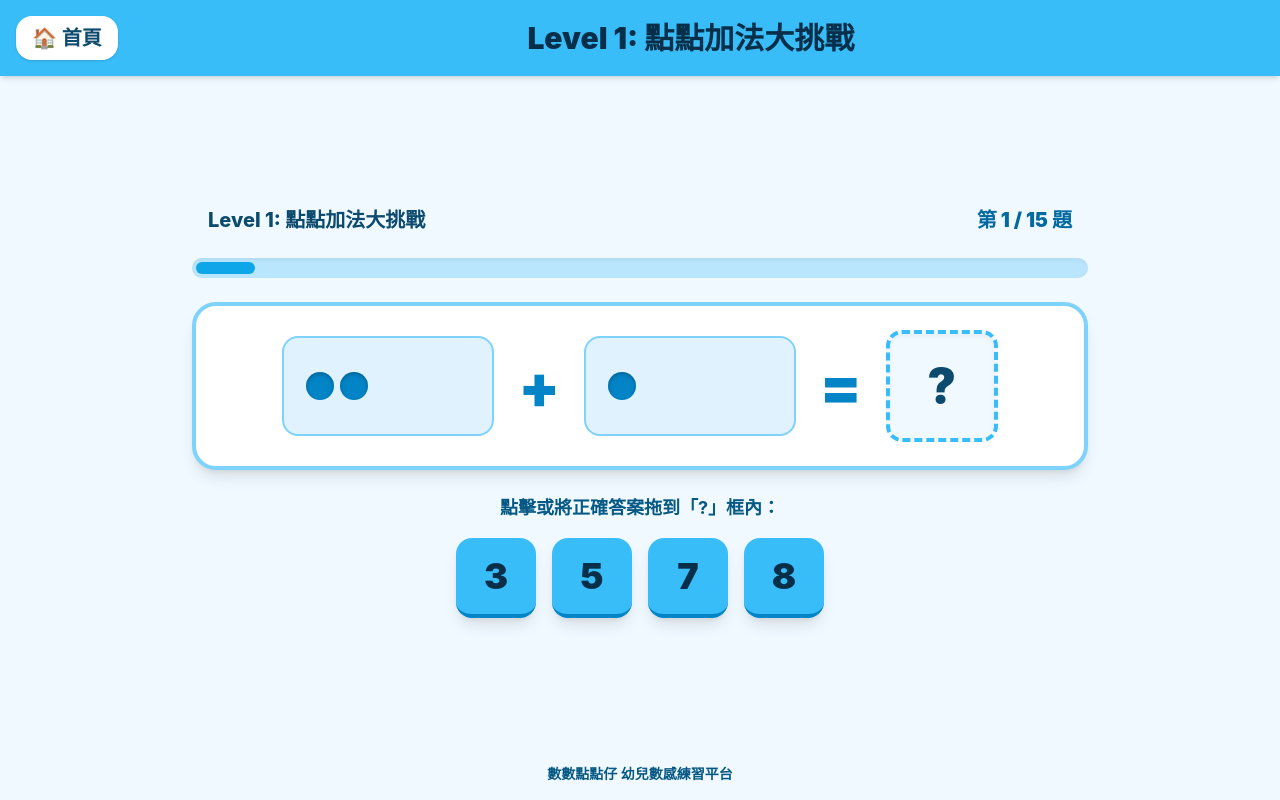
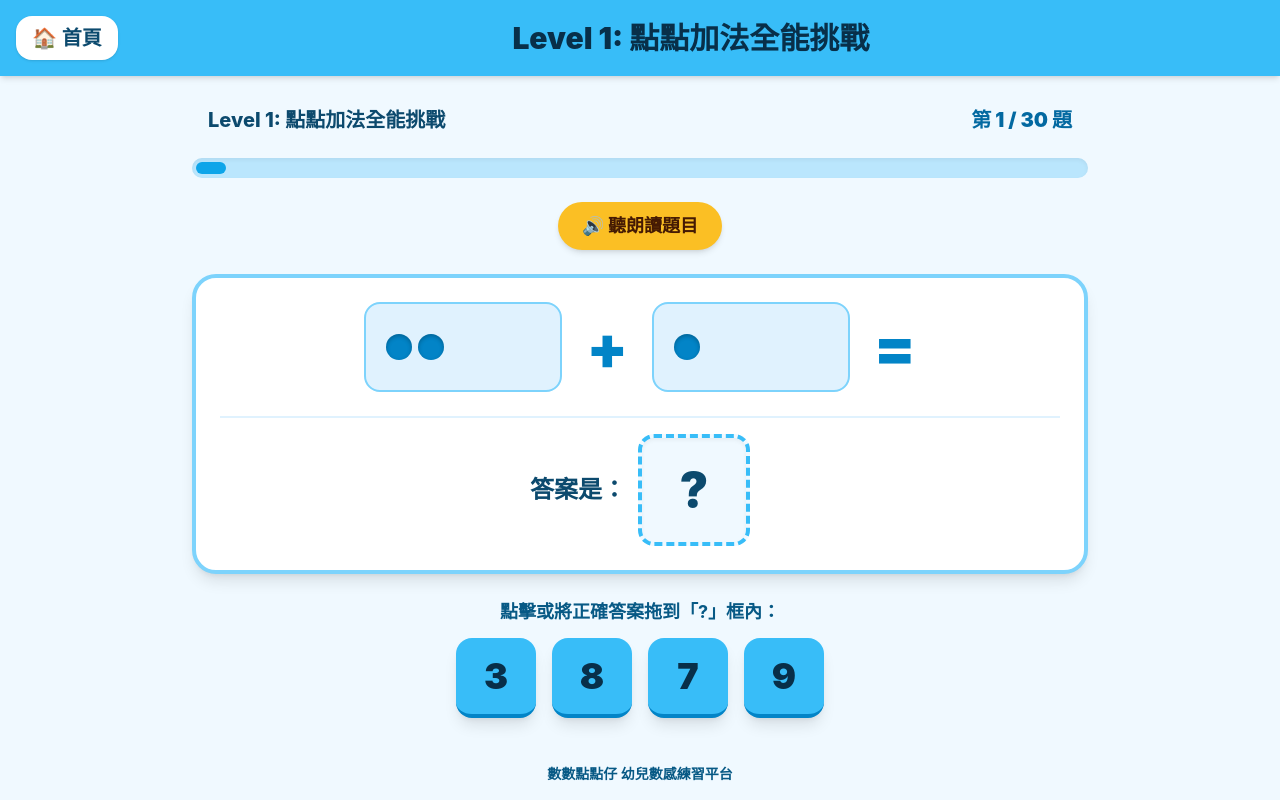
Before and after one commit to trainleestory-study/kids-learning-game-, a plain HTML site: page dot-counting-game.html in a window 1280 px wide. Both pictures are taken after a click on the element 410 px from the left and 462 px from the top of the page. Drawn offline with nearby package versions, Linux system fonts and the light colour scheme.

Commit message:
Update dot-counting-game.html

```diff
--- a/dot-counting-game.html
+++ b/dot-counting-game.html
@@ -3,7 +3,7 @@
 <head>
   <meta charset="UTF-8">
   <meta name="viewport" content="width=device-width, initial-scale=1.0, maximum-scale=1.0, user-scalable=no">
-  <title>數數點點仔 - 幼兒加減法練習平台</title>
+  <title>數數點點仔 - 幼兒數感練習平台</title>
   <!-- Tailwind CSS CDN -->
   <script src="https://cdn.tailwindcss.com"></script>
   <!-- Canvas Confetti CDN -->
@@ -35,7 +35,7 @@
       gap: 6px;
       justify-items: center;
       align-items: center;
-      padding: 6px;
+      padding: 4px;
     }
     .dot-circle {
       width: 20px;
@@ -46,9 +46,8 @@
     }
     @media (min-width: 768px) {
       .dot-circle {
-        width: 28px;
-        height: 28px;
-        gap: 8px;
+        width: 26px;
+        height: 26px;
       }
     }
   </style>
@@ -70,11 +69,9 @@
     <div id="mainMenu" class="w-full max-w-4xl space-y-6">
       <div class="text-center mb-8">
         <h2 class="text-3xl md:text-4xl font-black text-sky-900 mb-2">請選擇關卡</h2>
-        <p class="text-sky-800 text-lg font-bold">一起來數點點，挑戰加法與減法！</p>
+        <p class="text-sky-800 text-lg font-bold">點擊聽題目，挑戰 30 道數數與加減法題目！</p>
       </div>
-      <div id="levelGrid" class="grid grid-cols-1 md:grid-cols-2 gap-6">
-        <!-- 關卡卡片由 JS 動態生成 -->
-      </div>
+      <div id="levelGrid" class="grid grid-cols-1 md:grid-cols-2 gap-6"></div>
     </div>
 
     <!-- 2. 遊戲進行畫面 -->
@@ -82,44 +79,44 @@
       <!-- 關卡標題與進度條 -->
       <div class="w-full flex justify-between items-center px-4">
         <span id="levelDisplayTitle" class="text-xl font-extrabold text-sky-900">關卡</span>
-        <span id="progressText" class="text-xl font-black text-sky-700">第 1 / 15 題</span>
+        <span id="progressText" class="text-xl font-black text-sky-700">第 1 / 30 題</span>
       </div>
       <div class="w-full bg-sky-200 h-5 rounded-full overflow-hidden p-1 shadow-inner">
         <div id="progressBar" class="bg-sky-500 h-full w-0 rounded-full transition-all duration-300"></div>
       </div>
 
-      <!-- 題目顯示區： (卡片 1) [ + / - ] (卡片 2) = [ ? ] -->
-      <div class="flex flex-wrap items-center justify-center gap-3 md:gap-6 w-full my-4 bg-white p-6 rounded-3xl border-4 border-sky-300 shadow-lg">
-        <!-- 被算數卡片 -->
-        <div id="num1Card" class="bg-sky-100 border-2 border-sky-300 rounded-2xl p-4 min-w-[100px] min-h-[100px] flex items-center justify-center"></div>
+      <!-- 朗讀按鈕 -->
+      <button onclick="speakCurrentQuestion()" class="bg-amber-400 hover:bg-amber-500 text-amber-950 font-black text-lg px-6 py-2.5 rounded-full shadow-md btn-bounce flex items-center gap-2">
+        🔊 聽朗讀題目
+      </button>
 
-        <!-- 運算符號 (+ / -) -->
-        <span id="operatorSymbol" class="text-4xl md:text-6xl font-black text-sky-600">+</span>
+      <!-- 題目顯示區 -->
+      <div class="w-full bg-white p-6 rounded-3xl border-4 border-sky-300 shadow-lg flex flex-col items-center gap-6">
+        <!-- 上方：題目表達式卡片 -->
+        <div id="questionContainer" class="flex flex-wrap items-center justify-center gap-3 md:gap-6 w-full"></div>
 
-        <!-- 運算數卡片 -->
-        <div id="num2Card" class="bg-sky-100 border-2 border-sky-300 rounded-2xl p-4 min-w-[100px] min-h-[100px] flex items-center justify-center"></div>
-
-        <span class="text-4xl md:text-6xl font-black text-sky-600">=</span>
-
-        <!-- 答案目標框 (Drop Zone) -->
-        <div id="answerBox" class="drop-zone border-4 border-dashed border-sky-400 bg-sky-50 rounded-2xl w-24 h-24 md:w-28 md:h-28 flex items-center justify-center text-4xl md:text-5xl font-black text-sky-900 shadow-inner">
-          ?
+        <!-- 下方：答案放置目標框 (分離設計，確保位置固定且不干擾題目) -->
+        <div class="flex items-center gap-3 border-t-2 border-sky-100 pt-4 w-full justify-center">
+          <span class="text-2xl font-black text-sky-900">答案是：</span>
+          <div id="answerBox" class="drop-zone border-4 border-dashed border-sky-400 bg-sky-50 rounded-2xl w-24 h-24 md:w-28 md:h-28 flex items-center justify-center text-4xl md:text-5xl font-black text-sky-900 shadow-inner">
+            ?
+          </div>
         </div>
       </div>
 
       <!-- 選項卡片區 -->
-      <div class="w-full mt-2">
-        <p class="text-center text-sky-800 font-bold mb-4 text-lg">點擊或將正確答案拖到「?」框內：</p>
+      <div class="w-full">
+        <p class="text-center text-sky-800 font-bold mb-3 text-lg">點擊或將正確答案拖到「?」框內：</p>
         <div id="optionsContainer" class="flex flex-wrap justify-center gap-4"></div>
       </div>
     </div>
 
-    <!-- 3. 獎勵通關 Modal -->
+    <!-- 3. 獎勵 Modal -->
     <div id="rewardModal" class="fixed inset-0 bg-black/50 backdrop-blur-sm hidden flex items-center justify-center p-4 z-50">
       <div class="bg-white rounded-3xl p-8 max-w-md w-full text-center space-y-6 shadow-2xl">
         <div class="text-8xl animate-bounce">🏆</div>
         <h3 id="rewardTitle" class="text-3xl font-black text-sky-600">數數小專家！</h3>
-        <p id="rewardDesc" class="text-slate-600 text-lg font-bold">太棒了！你順利完成了所有題目！</p>
+        <p id="rewardDesc" class="text-slate-600 text-lg font-bold">太棒了！你順利完成了所有 30 道題目！</p>
         <button onclick="showMainMenu()" class="w-full bg-sky-400 text-sky-950 font-bold text-xl py-4 rounded-2xl shadow-lg hover:bg-sky-500 btn-bounce">
           再玩一次 / 回首頁
         </button>
@@ -134,22 +131,23 @@
 
   <script>
     /* ==========================================================================
-       【頂層 JSON 設定檔】簡易編輯區
+       【頂層 JSON 設定檔】
        ========================================================================== */
     const GAME_CONFIG = {
+      lang: "zh-HK", // 粵語發音
       levels: [
         {
           id: 1,
           mode: "add",
-          title: "Level 1: 點點加法大挑戰",
-          desc: "共 15 題 (Q1-5: 1-5點 | Q6-10: 1-5數字 | Q11-13: 6-10點 | Q14-15: 10-15點)",
+          title: "Level 1: 點點加法全能挑戰",
+          desc: "共 30 題 (Q1-10 加法 | Q11-15 點數選數 | Q16-20 加法 | Q21-25 點數選數 | Q26-30 加法)",
           color: "bg-sky-400 hover:bg-sky-500 text-white"
         },
         {
           id: 2,
           mode: "sub",
-          title: "Level 2: 點點減法大挑戰",
-          desc: "共 15 題 (Q1-5: 1-5點 | Q6-10: 1-5數字 | Q11-13: 6-10點 | Q14-15: 10-15點)",
+          title: "Level 2: 點點減法全能挑戰",
+          desc: "共 30 題 (Q1-10 減法 | Q11-15 點數選數 | Q16-20 減法 | Q21-25 點數選數 | Q26-30 減法)",
           color: "bg-emerald-500 hover:bg-emerald-600 text-white"
         }
       ]
@@ -159,9 +157,30 @@
     let currentQuestionIndex = 0;
     let questionsList = [];
     let currentQuestion = null;
+    let lastCorrectOptionIndex = -1;
 
     function getRandomInt(min, max) {
       return Math.floor(Math.random() * (max - min + 1)) + min;
+    }
+
+    function speakText(text) {
+      if ('speechSynthesis' in window) {
+        window.speechSynthesis.cancel();
+        const utterance = new SpeechSynthesisUtterance(text);
+        utterance.lang = GAME_CONFIG.lang;
+        utterance.rate = 0.85;
+        window.speechSynthesis.speak(utterance);
+      }
+    }
+
+    function speakCurrentQuestion() {
+      if (!currentQuestion) return;
+      if (currentQuestion.isCountOnly) {
+        speakText(`數一數，這裡有多少個點點？`);
+      } else {
+        const opStr = currentQuestion.op === "+" ? "加" : "減";
+        speakText(`${currentQuestion.val1} ${opStr} ${currentQuestion.val2} 等於多少？`);
+      }
     }
 
     function initMenu() {
@@ -188,11 +207,10 @@
       document.getElementById("headerTitle").innerText = "數數點點仔";
     }
 
-    // 動態題目生成器 (加法與減法模組)
+    // 動態生成 30 題完整結構
     function generateQuestions(mode) {
       let list = [];
 
-      // 加法對數生成
       function makeAddPair(minSum, maxSum) {
         let sum = getRandomInt(minSum, maxSum);
         let v1 = getRandomInt(1, sum - 1 || 1);
@@ -200,37 +218,49 @@
         return { v1, v2, ans: sum };
       }
 
-      // 減法對數生成 (v1 - v2 = ans, 確保結果 >= 0)
       function makeSubPair(minRange, maxRange) {
         let v1 = getRandomInt(minRange, maxRange);
-        let v2 = getRandomInt(1, v1); // 確保結果大於等於 0
+        let v2 = getRandomInt(1, v1);
         return { v1, v2, ans: v1 - v2 };
       }
 
       const maker = (mode === "add") ? makeAddPair : makeSubPair;
+      const opSymbol = mode === "add" ? "+" : "-";
 
-      // Q1 - Q5: 點點圖案 (範圍 1 - 5)
+      // Q1–Q5：點點算術 (1 ~ 5 點)
       for (let i = 0; i < 5; i++) {
         let p = maker(2, 5);
-        list.push({ type: "dots", val1: p.v1, val2: p.v2, ans: p.ans, op: mode === "add" ? "+" : "-" });
+        list.push({ isCountOnly: false, displayType: "dots", val1: p.v1, val2: p.v2, ans: p.ans, op: opSymbol });
       }
 
-      // Q6 - Q10: 數字 (範圍 1 - 5)
+      // Q6–Q10：數字辨識與算術 (1 ~ 5 數字)
       for (let i = 0; i < 5; i++) {
         let p = maker(2, 5);
-        list.push({ type: "number", val1: p.v1, val2: p.v2, ans: p.ans, op: mode === "add" ? "+" : "-" });
+        list.push({ isCountOnly: false, displayType: "number", val1: p.v1, val2: p.v2, ans: p.ans, op: opSymbol });
       }
 
-      // Q11 - Q13: 點點圖案 (範圍 6 - 10，每 5 點一排)
-      for (let i = 0; i < 3; i++) {
-        let p = maker(6, 10);
-        list.push({ type: "dots", val1: p.v1, val2: p.v2, ans: p.ans, op: mode === "add" ? "+" : "-" });
+      // Q11–Q15：點點圖案數數 (6 ~ 10 點，不需算術，選正確數字)
+      for (let i = 0; i < 5; i++) {
+        let val = getRandomInt(6, 10);
+        list.push({ isCountOnly: true, displayType: "dots", val1: val, ans: val });
       }
 
-      // Q14 - Q15: 點點圖案 (範圍 10 - 15，每 5 點一排)
-      for (let i = 0; i < 2; i++) {
-        let p = maker(10, 15);
-        list.push({ type: "dots", val1: p.v1, val2: p.v2, ans: p.ans, op: mode === "add" ? "+" : "-" });
+      // Q16–Q20：點點圖案算術 (6 ~ 10 點，每 5 點一排)
+      for (let i = 0; i < 5; i++) {
+        let p = maker(6, 10);
+        list.push({ isCountOnly: false, displayType: "dots", val1: p.v1, val2: p.v2, ans: p.ans, op: opSymbol });
+      }
+
+      // Q21–Q25：點點圖案數數 (10 ~ 15 點，不需算術，選正確數字)
+      for (let i = 0; i < 5; i++) {
+        let val = getRandomInt(10, 15);
+        list.push({ isCountOnly: true, displayType: "dots", val1: val, ans: val });
+      }
+
+      // Q26–Q30：點點圖案算術 (6 ~ 10 點，每 5 點一排)
+      for (let i = 0; i < 5; i++) {
+        let p = maker(6, 10);
+        list.push({ isCountOnly: false, displayType: "dots", val1: p.v1, val2: p.v2, ans: p.ans, op: opSymbol });
       }
 
       return list;
@@ -251,7 +281,6 @@
       renderQuestion();
     }
 
-    // 產生每 5 個一排的圓點 HTML
     function createDotsHTML(count) {
       let dotsHTML = '';
       for (let i = 0; i < count; i++) {
@@ -263,24 +292,43 @@
     function renderQuestion() {
       currentQuestion = questionsList[currentQuestionIndex];
 
-      // 更新進度條
+      // 進度條更新
       const total = questionsList.length;
       document.getElementById("progressText").innerText = `第 ${currentQuestionIndex + 1} / ${total} 題`;
       document.getElementById("progressBar").style.width = `${((currentQuestionIndex + 1) / total) * 100}%`;
 
-      // 設定運算符號
-      document.getElementById("operatorSymbol").innerText = currentQuestion.op;
+      // 渲染題目區內容
+      const qContainer = document.getElementById("questionContainer");
+      qContainer.innerHTML = "";
 
-      // 渲染被算數與運算數
-      const n1Card = document.getElementById("num1Card");
-      const n2Card = document.getElementById("num2Card");
+      if (currentQuestion.isCountOnly) {
+        // 單純數數題
+        const card = document.createElement("div");
+        card.className = "bg-sky-100 border-2 border-sky-300 rounded-2xl p-4 min-w-[120px] min-h-[100px] flex items-center justify-center";
+        card.innerHTML = createDotsHTML(currentQuestion.val1);
+        qContainer.appendChild(card);
+      } else {
+        // 算術題 (加法/減法)
+        const n1Card = document.createElement("div");
+        n1Card.className = "bg-sky-100 border-2 border-sky-300 rounded-2xl p-4 min-w-[90px] min-h-[90px] flex items-center justify-center";
+        n1Card.innerHTML = currentQuestion.displayType === "dots" ? createDotsHTML(currentQuestion.val1) : `<span class="text-5xl font-black text-sky-600">${currentQuestion.val1}</span>`;
 
-      if (currentQuestion.type === "dots") {
-        n1Card.innerHTML = createDotsHTML(currentQuestion.val1);
-        n2Card.innerHTML = createDotsHTML(currentQuestion.val2);
-      } else {
-        n1Card.innerHTML = `<span class="text-5xl font-black text-sky-600">${currentQuestion.val1}</span>`;
-        n2Card.innerHTML = `<span class="text-5xl font-black text-sky-600">${currentQuestion.val2}</span>`;
+        const opCard = document.createElement("span");
+        opCard.className = "text-4xl md:text-6xl font-black text-sky-600";
+        opCard.innerText = currentQuestion.op;
+
+        const n2Card = document.createElement("div");
+        n2Card.className = "bg-sky-100 border-2 border-sky-300 rounded-2xl p-4 min-w-[90px] min-h-[90px] flex items-center justify-center";
+        n2Card.innerHTML = currentQuestion.displayType === "dots" ? createDotsHTML(currentQuestion.val2) : `<span class="text-5xl font-black text-sky-600">${currentQuestion.val2}</span>`;
+
+        const eqCard = document.createElement("span");
+        eqCard.className = "text-4xl md:text-6xl font-black text-sky-600";
+        eqCard.innerText = "=";
+
+        qContainer.appendChild(n1Card);
+        qContainer.appendChild(opCard);
+        qContainer.appendChild(n2Card);
+        qContainer.appendChild(eqCard);
       }
 
       // 重置答案框
@@ -288,16 +336,18 @@
       answerBox.innerText = "?";
       answerBox.className = "drop-zone border-4 border-dashed border-sky-400 bg-sky-50 rounded-2xl w-24 h-24 md:w-28 md:h-28 flex items-center justify-center text-4xl md:text-5xl font-black text-sky-900 shadow-inner";
 
-      // 選項生成
+      // 生成選項並打散，確保正解位置變換
       const optionsContainer = document.getElementById("optionsContainer");
       optionsContainer.innerHTML = "";
 
       let options = [currentQuestion.ans];
       while (options.length < 4) {
-        let rand = getRandomInt(0, 15);
+        let rand = getRandomInt(1, 15);
         if (!options.includes(rand)) options.push(rand);
       }
-      options.sort((a, b) => a - b);
+
+      // 隨機洗牌選項
+      options.sort(() => Math.random() - 0.5);
 
       options.forEach(num => {
         const btn = document.createElement("div");
@@ -320,6 +370,8 @@
         const val = e.dataTransfer.getData("text/plain");
         if (val !== null && val !== "") checkAnswer(parseInt(val, 10));
       };
+
+      speakCurrentQuestion();
     }
 
     function checkAnswer(selectedVal) {
@@ -327,6 +379,7 @@
       if (selectedVal === currentQuestion.ans) {
         answerBox.innerText = selectedVal;
         answerBox.classList.add("bg-emerald-200", "border-emerald-500", "text-emerald-800");
+        speakText("答對了！真棒！");
 
         setTimeout(() => {
           currentQuestionIndex++;
@@ -337,10 +390,11 @@
           }
         }, 1000);
       } else {
-        // 答錯溫和重試機制 (加入佇列重新抽問)
+        // 答錯溫和重試
         questionsList.push(currentQuestion);
         answerBox.innerText = selectedVal;
         answerBox.classList.add("bg-rose-200", "border-rose-500", "text-rose-800");
+        speakText("再試一次看看喔！");
 
         setTimeout(() => {
           answerBox.innerText = "?";
@@ -351,6 +405,7 @@
 
     function showLevelReward() {
       confetti({ particleCount: 150, spread: 90, origin: { y: 0.6 } });
+      speakText("太棒了！你完成了全部 30 道題目！");
       document.getElementById("rewardModal").classList.remove("hidden");
     }
 
```
